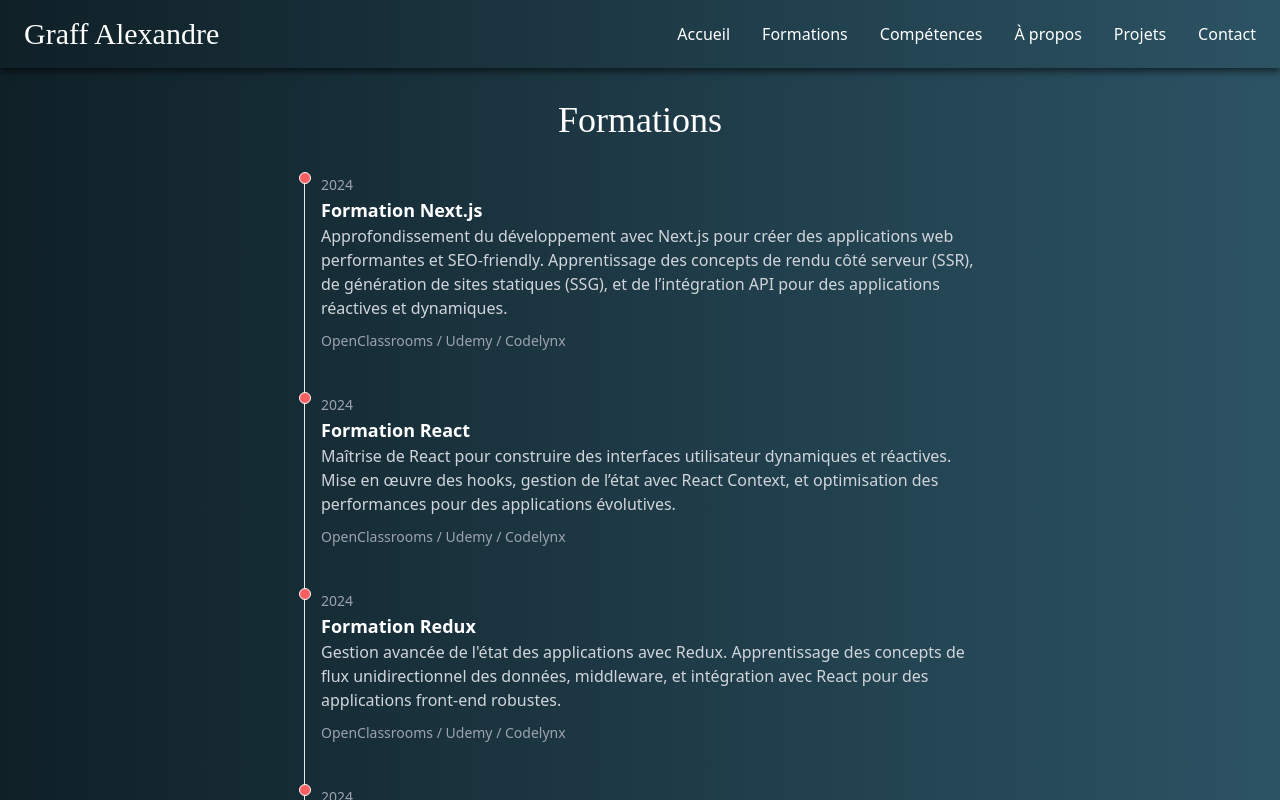
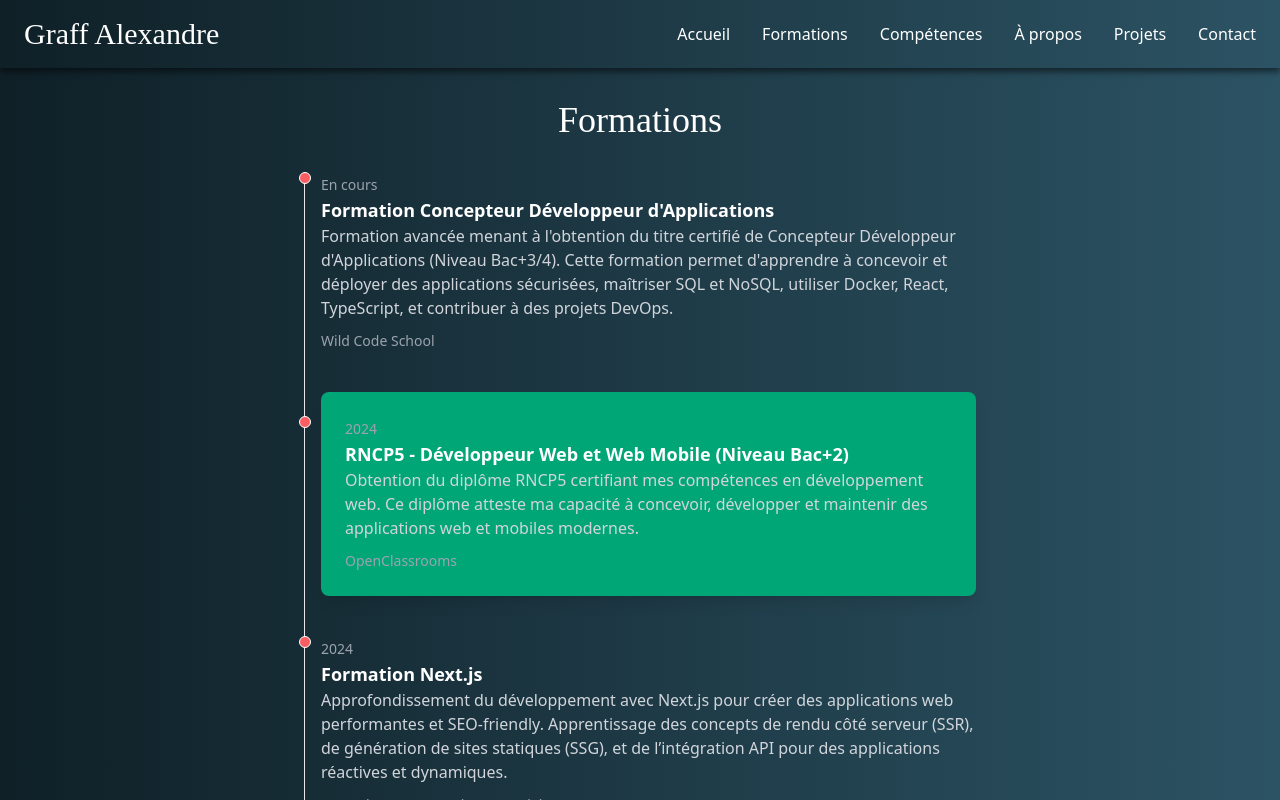
Before and after one commit to alexandreg67/mon-portfolio, a Next.js app: page /formations in a window 1280 px wide. Built offline with nearby package versions, Linux system fonts and the light colour scheme.

Commit message:
modification timeline formation avec ajout du diplôme

```diff
--- a/app/formations/page.tsx
+++ b/app/formations/page.tsx
@@ -1,6 +1,20 @@
 import React from 'react';
 
 const formations = [
+	{
+		title: "Formation Concepteur Développeur d'Applications",
+		description: `Formation avancée menant à l'obtention du titre certifié de Concepteur Développeur d'Applications (Niveau Bac+3/4). Cette formation permet d'apprendre à concevoir et déployer des applications sécurisées, maîtriser SQL et NoSQL, utiliser Docker, React, TypeScript, et contribuer à des projets DevOps.`,
+		date: 'En cours',
+		institution: 'Wild Code School',
+	},
+	{
+		title: 'RNCP5 - Développeur Web et Web Mobile (Niveau Bac+2)',
+		description:
+			'Obtention du diplôme RNCP5 certifiant mes compétences en développement web. Ce diplôme atteste ma capacité à concevoir, développer et maintenir des applications web et mobiles modernes.',
+		date: '2024',
+		institution: 'OpenClassrooms',
+		isHighlight: true,
+	},
 	{
 		title: 'Formation Next.js',
 		description:
@@ -74,12 +88,23 @@ const Timeline = () => {
 			</h2>
 			<div className="relative border-l border-gray-200 dark:border-gray-700 mx-auto w-full max-w-2xl">
 				{formations.map((formation, index) => (
-					<div key={index} className="mb-10 ml-4">
+					<div
+						key={index}
+						className={`mb-10 ml-4 ${
+							formation.isHighlight
+								? 'bg-secondary p-6 rounded-lg shadow-lg'
+								: ''
+						}`}
+					>
 						<div className="absolute w-3 h-3 bg-primary rounded-full -left-1.5 border border-white dark:border-gray-900"></div>
 						<time className="mb-1 text-sm font-normal leading-none text-gray-400 dark:text-gray-500">
 							{formation.date}
 						</time>
-						<h3 className="text-lg font-semibold text-white">
+						<h3
+							className={`text-lg font-semibold ${
+								formation.isHighlight ? 'text-white text-2xl' : 'text-white'
+							}`}
+						>
 							{formation.title}
 						</h3>
 						<p className="mb-2 text-base font-normal text-gray-300 dark:text-gray-400">
```
